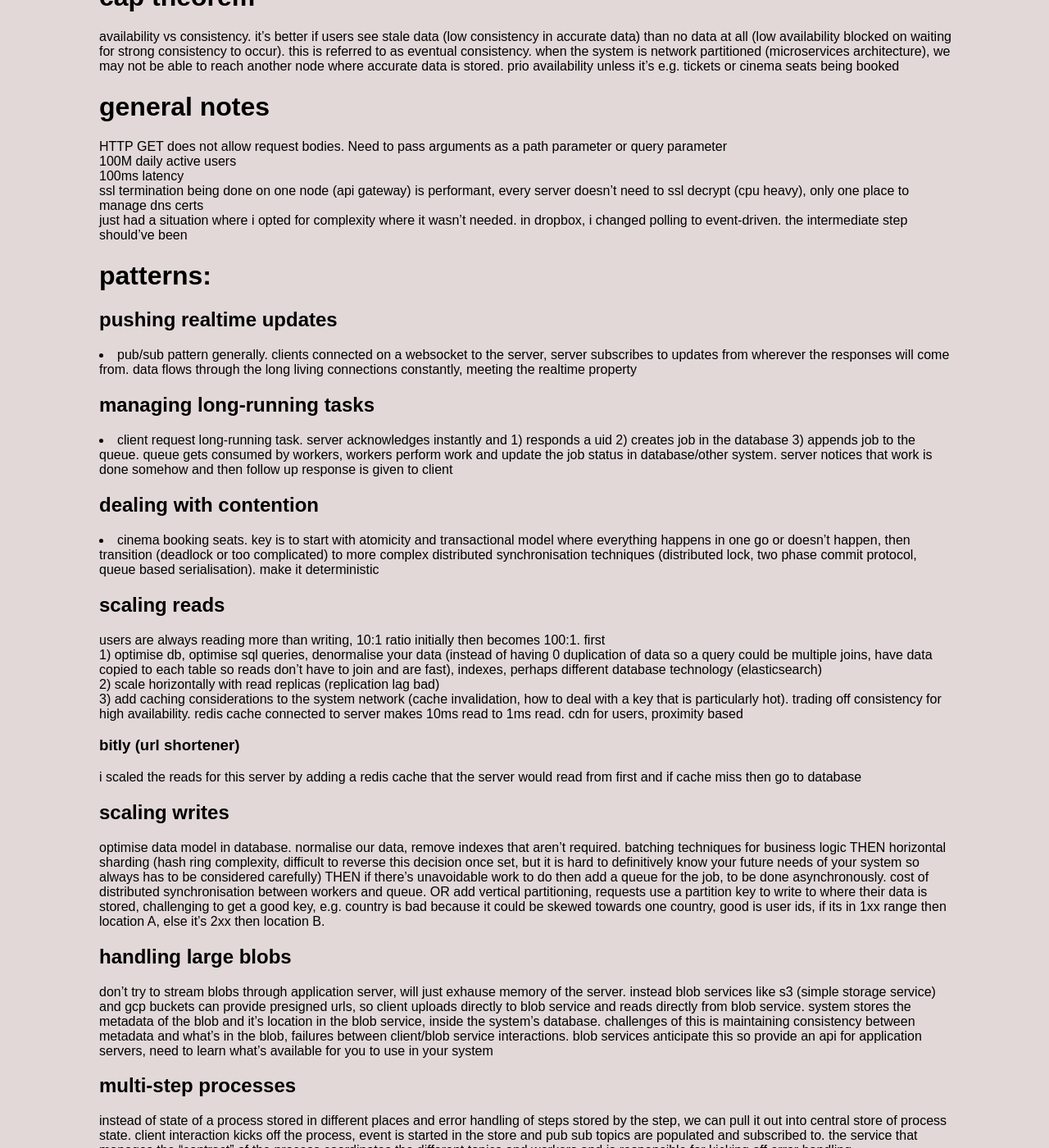
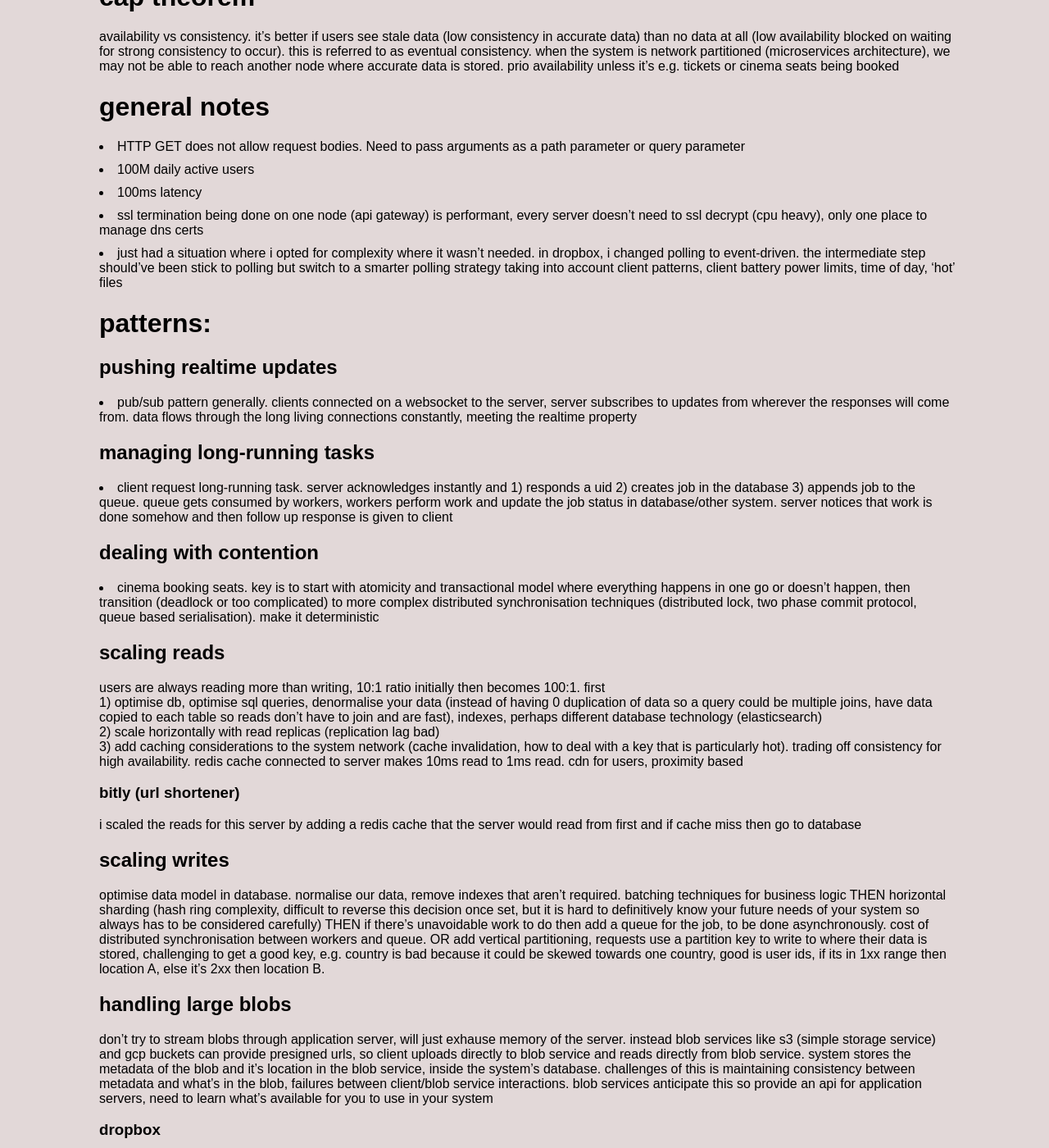
Before and after one commit to jsbaasi/jsbaasi.github.io, a Jekyll site: the page built from _posts/2026-06-06-system-design-notes.md, in a window 1280 px wide and 1400 px high, scrolled down 1078 px. Shown: the whole window at 82% size. Built offline with Jekyll 4.4.1, drawn with Linux system fonts in a browser that asks for light colours; some of the changed text lies outside the part shown.

Commit message:
vault backup: 2026-06-07 19:48:49

```diff
--- a/_posts/2026-06-06-system-design-notes.md
+++ b/_posts/2026-06-06-system-design-notes.md
@@ -27,11 +27,11 @@
 # cap theorem
 availability vs consistency. it's better if users see stale data (low consistency in accurate data) than no data at all (low availability blocked on waiting for strong consistency to occur). this is referred to as eventual consistency. when the system is network partitioned (microservices architecture), we may not be able to reach another node where accurate data is stored. prio availability unless it's e.g. tickets or cinema seats being booked
 # general notes
-HTTP GET does not allow request bodies. Need to pass arguments as a path parameter or query parameter
-100M daily active users
-100ms latency
-ssl termination being done on one node (api gateway) is performant, every server doesn't need to ssl decrypt (cpu heavy), only one place to manage dns certs
-just had a situation where i opted for complexity where it wasn't needed. in dropbox, i changed polling to event-driven. the intermediate step should've been
+- HTTP GET does not allow request bodies. Need to pass arguments as a path parameter or query parameter
+- 100M daily active users
+- 100ms latency
+- ssl termination being done on one node (api gateway) is performant, every server doesn't need to ssl decrypt (cpu heavy), only one place to manage dns certs
+- just had a situation where i opted for complexity where it wasn't needed. in dropbox, i changed polling to event-driven. the intermediate step should've been stick to polling but switch to a smarter polling strategy taking into account client patterns, client battery power limits, time of day, 'hot' files
 # patterns:
 ## pushing realtime updates
 - pub/sub pattern generally. clients connected on a websocket to the server, server subscribes to updates from wherever the responses will come from. data flows through the long living connections constantly, meeting the realtime property
@@ -50,6 +50,8 @@
 optimise data model in database. normalise our data, remove indexes that aren't required. batching techniques for business logic THEN horizontal sharding (hash ring complexity, difficult to reverse this decision once set, but it is hard to definitively know your future needs of your system so always has to be considered carefully) THEN if there's unavoidable work to do then add a queue for the job, to be done asynchronously. cost of distributed synchronisation between workers and queue. OR add vertical partitioning, requests use a partition key to write to where their data is stored, challenging to get a good key, e.g. country is bad because it could be skewed towards one country, good is user ids, if its in 1xx range then location A, else it's 2xx then location B.
 ## handling large blobs
 don't try to stream blobs through application server, will just exhause memory of the server. instead blob services like s3 (simple storage service) and gcp buckets can provide presigned urls, so client uploads directly to blob service and reads directly from blob service. system stores the metadata of the blob and it's location in the blob service, inside the system's database. challenges of this is maintaining consistency between metadata and what's in the blob, failures between client/blob service interactions. blob services anticipate this so provide an api for application servers, need to learn what's available for you to use in your system
+### dropbox
+i handled large blobs initially by splitting storage of file metadata from the raw bytes of the file. our database stores the metadata only, blob storage service is responsible for the file then. we then split the concern of upload blob/sync blob with 2 services. the client is also smart with polling strategy,
 ## multi-step processes
 instead of state of a process stored in different places and error handling of steps stored by the step, we can pull it out into central store of process state. client interaction kicks off the process, event is started in the store and pub sub topics are populated and subscribed to. the service that manages the "contract" of the process coordinates the different topics and workers and is responsible for kicking off error handling
 ## proximity based services
```
